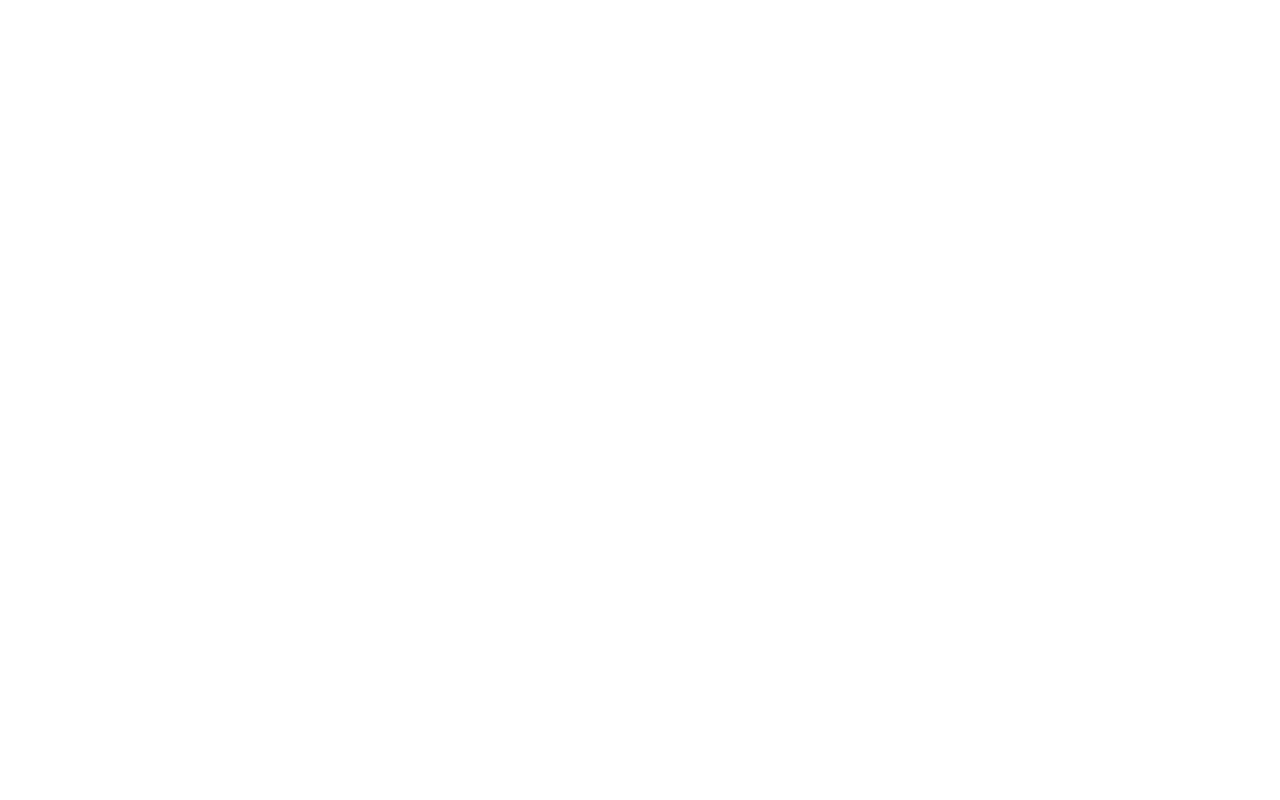
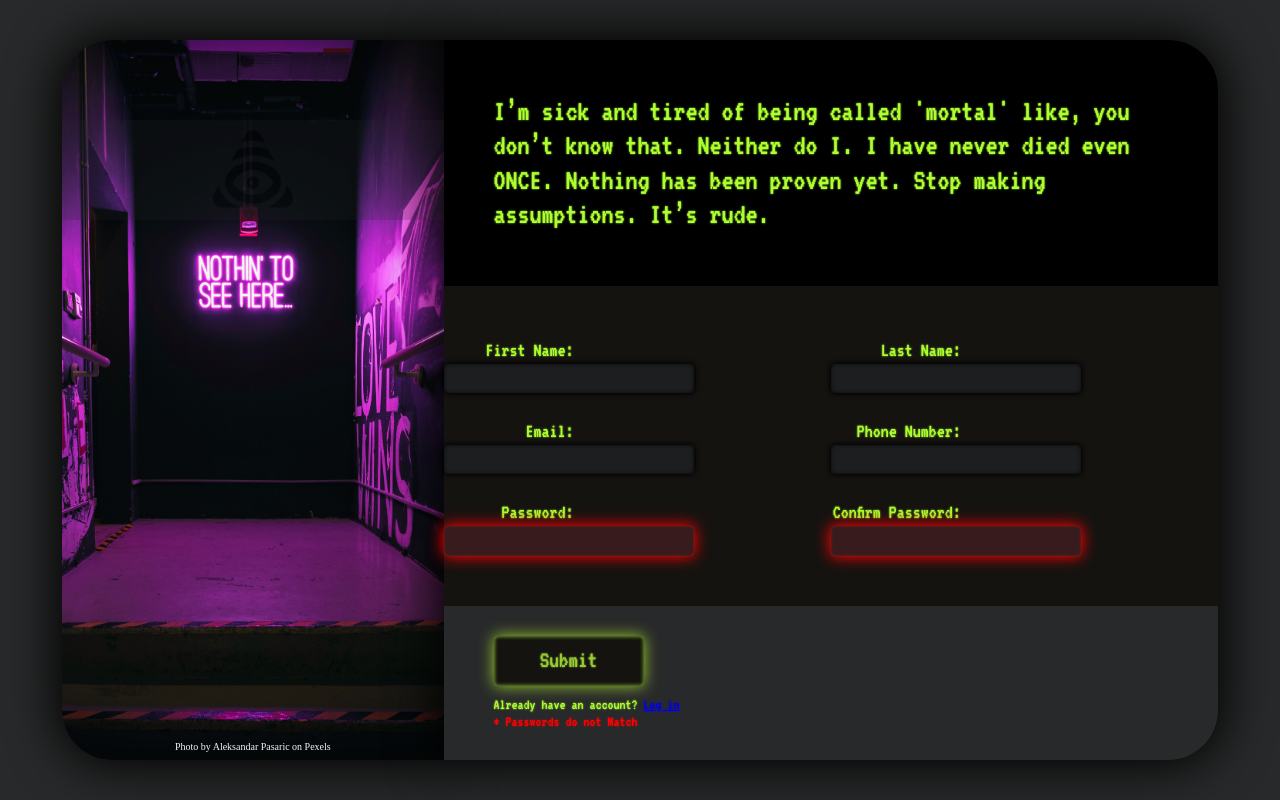
Before and after one commit to Dan-K3000/sign-up-form, a plain HTML site: page index.html in a window 1280 px wide. Drawn offline with Linux system fonts and the light colour scheme.

Commit message:
Add style and content

```diff
--- a/index.html
+++ b/index.html
@@ -5,9 +5,65 @@
   <title>Sign-up Form</title>
   <link rel="stylesheet" href="normalize.css">
   <link rel="stylesheet" href="style.css">
-  <script src="script.js"></script>
+  <link rel="shortcut icon" href="/images/icons8-illuminati-32.png" type="image/x-icon">
+  <script src="script.js" defer></script>
 </head>
 <body>
+  <div class="container">
+    <div class="sidebar">
+      <div class="logoContainer">
+        <img src="images/icons8-illuminati-96.png" alt="eye see you" class="logo">
+      </div>
+      <div class="credit">Photo by Aleksandar Pasaric on Pexels</div>
+    </div>
 
+    <div class="bodyContainer">
+      <div class="header"> I’m sick and tired of being called 'mortal' like, you don’t
+        know that. Neither do I. I have never died even ONCE. Nothing has been proven
+        yet. Stop making assumptions. It’s rude. </div>
+      <div class="signupContainer">
+        <form action="/nowhere" method="post">
+          <ul>
+            <li>
+              <label for="name">First Name:</label>
+              <input type="text" name="user_name" id="name">
+            </li>
+
+            <li>
+              <label for="email">Email:</label>
+              <input type="email" name="user_email" id="email">
+            </li>
+            <li>
+              <label for="password">Password:</label>
+              <input type="password" name="user_password" class="error" id="password">
+            </li>
+          </ul>
+
+          <ul>
+            <li>
+              <label for="surname">Last Name:</label>
+              <input type="text" name="user_surname" id="surname">
+            </li>
+            <li>
+              <label for="Phone">Phone Number:</label>
+              <input type="tel" name="user_phone" id="phone">
+            </li>
+            <li>
+              <label for="passwordConfirm">Confirm Password:</label>
+              <input type="password" name="user_passwordConform" class="error" id="passwordConfirm">
+            </li>
+          </ul>
+        </form>
+      </div>
+      <div class="footer">
+
+        <form action="/nowhere" method="post">
+          <button type="submit">Submit</button>
+        </form>
+        <div class="login">Already have an account? <a href="/nowhere" target="_blank" rel="noopener noreferrer">Log in</a></div>
+        <div class="errorMessage">* Passwords do not Match</div>
+      </div>
+    </div>
+  </div>
 </body>
 </html>
--- a/style.css
+++ b/style.css
@@ -0,0 +1,175 @@
+@font-face {
+  font-family: VT323;
+  src: url(fonts/VT323-Regular.ttf);
+}
+
+body {
+  background-color: #28292A;
+  display: flex;
+  justify-content: center;
+}
+
+.container {
+  min-height: 90vh;
+  margin-top: 5vh;
+  display: flex;
+}
+
+.sidebar{
+  width: 33%;
+  display: flex;
+  flex-direction: column;
+  align-items: center;
+  justify-content: space-between;
+  background-size: cover;
+  background-position: center;
+  background-image: url(/images/neon.jpg);
+  box-shadow: 0px 0px 50px 5px black;
+  border-radius: 50px 0 0 50px;
+}
+
+.logoContainer {
+  display: flex;
+  justify-content: center;
+  margin-top: 10vh;
+  background-color: #28292A;
+  height: 100px;
+  width: 100%;
+  opacity: 20%;
+}
+
+.credit {
+  font-size: 10px;
+  color: whitesmoke;
+  margin-bottom: 1vh;
+}
+
+.bodyContainer {
+  width: 1000px;
+  display: flex;
+  flex-direction: column;
+  justify-content: space-between;
+  flex: 2;
+  background-color: #141310;
+  box-shadow: 0px 0px 50px 5px black;
+  border-radius: 0 50px 50px 0;
+}
+
+.bodyContainer > *{
+  border: none;
+  display: flex;
+  padding: 30px 50px;
+  color: greenyellow;
+  font-family: VT323;
+  font-size: 1.5em;
+  text-shadow: 0 0 2px;
+}
+
+.header {
+  flex: 2;
+  font-size: 30px;
+  border-radius: 0 50px 0 0;
+  background-color: black;
+  align-items: center;
+}
+
+.signupContainer {
+  flex: 1;
+  padding: 0;
+}
+
+form {
+  display: flex;
+  justify-content: space-around;
+  width: 100%;
+}
+
+ul {
+  display: flex;
+  flex-direction: column;
+  justify-content: center;
+  list-style: none;
+  padding: 50px 0;
+  margin: 0;
+}
+
+form li + li {
+  margin-top: 1em;
+}
+
+label {
+  font-size: 20px;
+  display: inline-block;
+  width: 130px;
+  text-align: right;
+}
+
+input {
+  font: 1em;
+  width: 250px;
+  box-sizing: border-box;
+  border: none;
+  background-color: #1D1E20;
+  color: yellowgreen;
+  box-shadow: 0 0 5px 1px black, inset 0 0 5px -1px black;
+  border-radius: 4px;
+}
+
+input.error {
+  box-shadow: 0 0 15px 1px red,0 0 2px -1px darkgray, inset 0 0 3px -1px red;
+  background-color: #381C1D;
+}
+
+input:focus {
+  background-color: #28292A;
+  outline: none;
+  box-shadow: 0 0 10px darkgray,0 0 2px -1px darkgray, inset 0 0 3px -1px gray;
+}
+
+.footer{
+  display: flex;
+  flex-direction: column;
+  align-items: flex-start;
+  background-color: #28292A;
+  border-radius: 0 0 50px;
+  flex: 1;
+}
+
+.login {
+  font-size: 15px;
+  margin-top: 10px;
+}
+
+.errorMessage {
+  color: red;
+  font-size: 15px;
+}
+
+.footer > form {
+  display: flex;
+  justify-content: flex-start;
+}
+
+button{
+  cursor: pointer;
+  border: none;
+  border-radius: 3px;
+  background-color: #141310;
+  color: yellowgreen;
+  text-shadow: 0 0 2px;
+  box-shadow: 0 0 15px,inset 0 0 4px ;
+  height: 50px;
+  width: 150px;
+}
+
+button:hover {
+  box-shadow: 0 0 25px 2px,inset 0 0 5px 1px;
+  text-shadow: 0 0 10px;
+  scale: 1.0;
+}
+
+button:active{
+  scale: 0.97;
+  box-shadow: 0 0 25px 2px,inset 0 0 5px 1px;
+  text-shadow: 0 0 10px;
+}
```
Also changed, not shown: fonts/ChakraPetch-Medium.ttf (added), fonts/VT323-Regular.ttf (added), images/icons8-illuminati-32.png (added), images/icons8-illuminati-96.png (added), images/neon.jpg (added).
